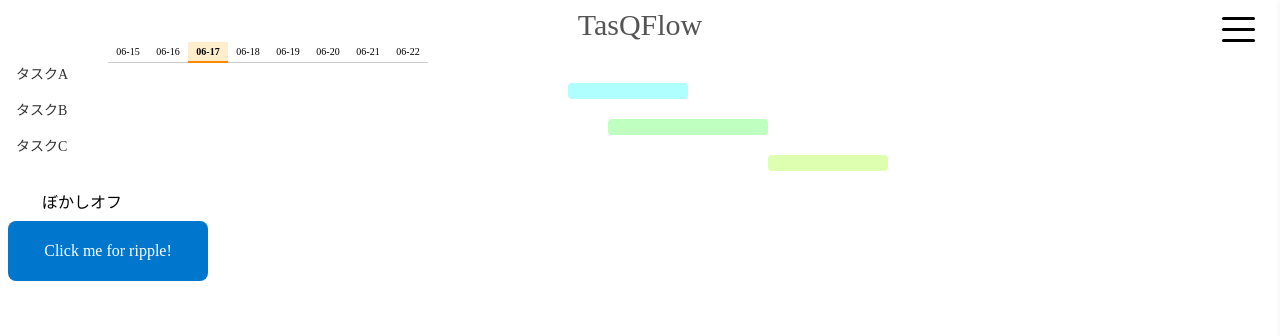
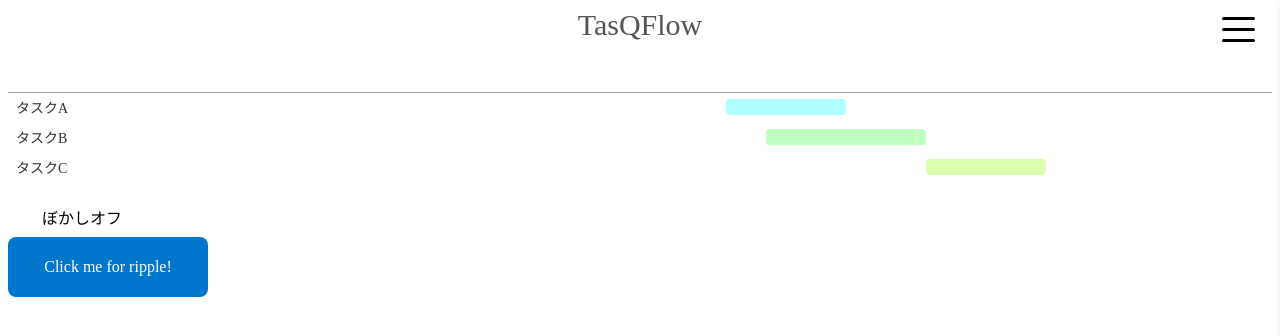
Before and after one commit to ta9scomp/gate, a React (Vite) app: page / in a window 1280 px wide. Shown: the top 336 px of the page. Built offline with nearby package versions, Linux system fonts and the light colour scheme; some icons are missing.

Commit message:
calender部分の追加

```diff
--- a/package.json
+++ b/package.json
@@ -25,6 +25,7 @@
     "@emotion/styled": "^11.14.0",
     "@mui/icons-material": "^7.1.1",
     "@mui/material": "^7.1.1",
+    "@tanstack/react-virtual": "^3.13.10",
     "lucide-react": "^0.516.0"
   }
 }
--- a/src/App.tsx
+++ b/src/App.tsx
@@ -10,6 +10,7 @@ import { calculateRenderedTasks } from "./main/tasks/calculateRenderedTasks";
 import TaskBody from "./main/tasks/taskbody";
 import { sampleTasks } from "./main/tasks/sampletask";
 import RippleTest from "./main/tasks/rippletest";
+import CalendarBody from "./main/calendar/calendarbody";
 
 function App() {
   const [tasks, setTasks] = useState<TaskType[]>([]);
@@ -33,17 +34,18 @@ function App() {
 
   return (
     <div>
-      {/* ✅ ヘッダーを最上部に追加 */}
+      {/* ヘッダーを最上部に表示 */}
       <Header onHamburgerClick={() => setShowRightSidebar((prev) => !prev)} />
 
-      {/* ✅ 右サイドバーは状態に応じて */}
+      {/* 右サイドバー　設定パネル */}
       <RightSidebar
         show={showRightSidebar}
         onClose={() => setShowRightSidebar(false)}
       />
+      {/* カレンダー本体 */}
+      <CalendarBody/>
 
-
-      {/* ✅ 本文 */}
+      {/* 開発用検証スペース */}
       <TaskBody tasks={renderedTasks} />
       <Selecteicons />
       <RippleTest />
--- /dev/null
+++ b/src/main/calendar/calendarbody.css
@@ -0,0 +1,26 @@
+/* src/main/calendar/calendarbody.css */
+.calendar-wrapper {
+  width: 100%;
+  overflow-x: auto;
+  border-bottom: 1px solid #aaa;
+  user-select: none;
+
+  /* スクロールバーを非表示（Webkitベース） */
+  scrollbar-width: none;           /* Firefox */
+  -ms-overflow-style: none;        /* IE/Edge */
+}
+
+.calendar-wrapper::-webkit-scrollbar {
+  display: none;                   /* Chrome/Safari */
+}
+
+.date-cell {
+  font-size: 14px;
+  cursor: default;
+  white-space: nowrap;
+}
+
+.date-cell.today {
+  background-color: #c7feff;
+  font-weight: bold;
+}
--- /dev/null
+++ b/src/main/calendar/calendarbody.tsx
@@ -0,0 +1,141 @@
+// src/main/calender/calendarbody.tsx
+import React, { useRef, useEffect, useState } from "react";
+import { useVirtualizer } from "@tanstack/react-virtual";
+import "./calendarbody.css";
+
+function generateDateRange(startYear: number, endYear: number): string[] {
+  const dates: string[] = [];
+  const start = new Date(startYear, 0, 1);
+  const end = new Date(endYear, 11, 31);
+
+  for (let d = new Date(start); d <= end; d.setDate(d.getDate() + 1)) {
+    const yyyy = d.getFullYear();
+    const mm = (d.getMonth() + 1).toString().padStart(2, "0");
+    const dd = d.getDate().toString().padStart(2, "0");
+    dates.push(`${yyyy}-${mm}-${dd}`);
+  }
+  return dates;
+}
+
+type CalendarBodyProps = {
+  startYear?: number;
+  endYear?: number;
+  today?: string;
+};
+
+export default function CalendarBody({
+  startYear = 2020,
+  endYear = 2040,
+  today = new Date().toISOString().slice(0, 10),
+}: CalendarBodyProps) {
+  const parentRef = useRef<HTMLDivElement>(null);
+
+
+    // マウスホイールで横スクロールを実装
+  const [scale, setScale] = useState(1); // デフォルトは100%
+
+useEffect(() => {
+  const el = parentRef.current;
+  if (!el) return;
+
+  const handleWheel = (e: WheelEvent) => {
+    if (e.ctrlKey) {
+      e.preventDefault(); // Ctrl + ホイール → ズーム
+      const zoomFactor = 1.05;
+      setScale((prev) => {
+        const next = e.deltaY < 0 ? prev * zoomFactor : prev / zoomFactor;
+        return Math.min(Math.max(next, 0.5), 4); // 0.5x〜4x に制限
+      });
+    } else {
+      e.preventDefault();
+      const speed = e.shiftKey ? 5 : 1;
+      el.scrollLeft += e.deltaY * speed; // 横スクロール（速度調整）
+    }
+  };
+
+  el.addEventListener("wheel", handleWheel, { passive: false });
+  return () => el.removeEventListener("wheel", handleWheel);
+}, []);
+
+  const allDates = React.useMemo(() => generateDateRange(startYear, endYear), [startYear, endYear]);
+
+  const rowVirtualizer = useVirtualizer({
+    count: allDates.length,
+    getScrollElement: () => parentRef.current,
+    horizontal: true,
+    estimateSize: () => 80,
+  });
+
+  useEffect(() => {
+  console.log("Current scale:", scale);
+}, [scale]);
+
+
+  // 今日の日付の位置にスクロールを合わせる処理
+  useEffect(() => {
+    if (!parentRef.current) return;
+
+    const index = allDates.indexOf(today);
+    if (index === -1) return;
+
+    const virtualItems = rowVirtualizer.getVirtualItems();
+    // 今日の日付の仮想アイテムを取得
+    const todayItem = virtualItems.find((v) => v.index === index);
+
+    // 今日の日付の開始位置(px)
+    const todayStart = todayItem ? todayItem.start : index * 80;
+
+    // スクロール位置を今日の日付位置の300px左に調整。ただし0未満にはしない
+    const scrollLeft = Math.max(todayStart - 300, 0);
+
+    parentRef.current.scrollLeft = scrollLeft;
+  }, [allDates, today, rowVirtualizer]);
+
+  return (
+    <div ref={parentRef} className="calendar-wrapper">
+
+  <div
+  className="calendar-inner"
+  style={{
+    width: `${rowVirtualizer.getTotalSize() * scale}px`,
+    height: "50px",
+    position: "relative",
+    transformOrigin: "left",
+    transition: "transform 0.1s ease-out",
+  }}
+>
+
+
+        {rowVirtualizer.getVirtualItems().map((virtualRow) => {
+          const date = allDates[virtualRow.index];
+          const isToday = date === today;
+
+          return (
+            <div
+              key={date}
+              className={`date-cell ${isToday ? "today" : ""}`}
+              style={{
+                position: "absolute",
+                left: 0,
+                top: 0,
+                height: "50px",
+                width: `${virtualRow.size * scale}px`, // ← scale 反映！
+                transform: `translateX(${virtualRow.start * scale}px)`, // ← ここも重要
+                display: "flex",
+                alignItems: "center",
+                justifyContent: "center",
+                borderRight: "1px solid #ccc",
+                boxSizing: "border-box",
+                userSelect: "none",
+                fontWeight: isToday ? "bold" : "normal",
+                backgroundColor: isToday ? "#ffefc7" : "white",
+              }}
+            >
+              {date.slice(5)}
+            </div>
+          );
+        })}
+      </div>
+    </div>
+  );
+}
--- a/src/main/tasks/rippletest.css
+++ b/src/main/tasks/rippletest.css
@@ -1,3 +1,4 @@
+/* src/main/tasks/rippletest.css */
 .ripple-wrapper {
   width: 200px;
   height: 60px;
--- a/src/main/tasks/rippletest.tsx
+++ b/src/main/tasks/rippletest.tsx
@@ -1,3 +1,4 @@
+// src/main/tasks/rippletest.tsx
 import React from "react";
 import "./rippletest.css";
 
--- a/src/main/tasks/taskbody.tsx
+++ b/src/main/tasks/taskbody.tsx
@@ -1,11 +1,11 @@
-// src/main/tasks/taskstyle.css
+// src/main/tasks/taskbody.tsx
 import React, { useRef } from "react";
+import { useVirtualizer } from "@tanstack/react-virtual";
 import { RenderedTask } from "./tasktypes";
 import "./taskstyle.css";
 
 const createRipple = (event: React.MouseEvent<HTMLDivElement>) => {
-  const target = event.currentTarget; // .ta 要素
-
+  const target = event.currentTarget;
   const ripple = document.createElement("span");
   const diameter = Math.max(target.clientWidth, target.clientHeight);
   const radius = diameter / 2;
@@ -15,15 +15,12 @@ const createRipple = (event: React.MouseEvent<HTMLDivElement>) => {
   ripple.style.top = `${event.clientY - target.getBoundingClientRect().top - radius}px`;
   ripple.className = "ripple";
 
-  // 複数Rippleが重ならないように、個別に削除する
   target.appendChild(ripple);
-
-  ripple.addEventListener("animationend", () => {
-    ripple.remove();
-  });
+  ripple.addEventListener("animationend", () => ripple.remove());
 };
 
 const TaskBody: React.FC<{ tasks: RenderedTask[] }> = ({ tasks }) => {
+  const parentRef = useRef<HTMLDivElement>(null);
   const longPressTimer = useRef<number | null>(null);
 
   const handleMouseDown = (taskId: string) => {
@@ -39,36 +36,33 @@ const TaskBody: React.FC<{ tasks: RenderedTask[] }> = ({ tasks }) => {
     }
   };
 
+
+  const allDates = React.useMemo(() => {
+    const start = new Date(Math.min(...tasks.map((t) => new Date(t.start).getTime())));
+    const end = new Date(Math.max(...tasks.map((t) => new Date(t.end).getTime())));
+    const dates: string[] = [];
+    const current = new Date(start);
+    while (current <= end) {
+      dates.push(current.toISOString().slice(0, 10));
+      current.setDate(current.getDate() + 1);
+    }
+    return dates;
+  }, [tasks]);
+
+
+  const today = new Date().toISOString().slice(0, 10);
+
+  const virtualizer = useVirtualizer({
+    count: allDates.length,
+    getScrollElement: () => parentRef.current,
+    estimateSize: () => 40,
+    horizontal: true,
+  });
+
   if (tasks.length === 0) return null;
 
-  const start = new Date(
-    Math.min(...tasks.map((t) => new Date(t.start).getTime())),
-  );
-  const end = new Date(
-    Math.max(...tasks.map((t) => new Date(t.end).getTime())),
-  );
-  const today = new Date().toISOString().slice(0, 10);
-
-  const dateRange: string[] = [];
-  const current = new Date(start);
-  while (current <= end) {
-    dateRange.push(current.toISOString().slice(0, 10));
-    current.setDate(current.getDate() + 1);
-  }
-
   return (
-    <div className="chart-wrapper">
-      <div className="chart-dates">
-        {dateRange.map((date) => (
-          <div
-            key={date}
-            className={`date-cell ${date === today ? "today" : ""}`}
-          >
-            {date.slice(5)}
-          </div>
-        ))}
-      </div>
-
+    <div className="chart-wrapper" ref={parentRef}>
       <div className="task-list">
         {tasks.map((task) => (
           <div className="task-row" key={task.id}>
--- a/src/main/tasks/taskstyle.css
+++ b/src/main/tasks/taskstyle.css
@@ -1,15 +1,27 @@
 /* src/main/tasks/taskstyle.css */
 
-/* ガントチャート全体ラッパー */
+/* ============================
+   ガントチャート全体ラッパー
+============================ */
 .chart-wrapper {
   overflow-x: auto;
   padding-bottom: 10px;
 }
 
-/* 日付ラベル行 */
+/* ============================
+   日付ラベル行（仮想化対応）
+============================ */
 .chart-dates {
   display: flex;
-  margin-left: 100px;
+  margin-left: 150px; /* タスクラベルの幅と一致させる */
+  position: relative;
+  height: 30px;
+}
+
+/* 仮想アイテムのラッパー */
+.virtual-date-spacer {
+  position: relative;
+  display: flex;
 }
 
 /* 日付セル */
@@ -19,6 +31,7 @@
   font-size: 10px;
   border-bottom: 1px solid #ccc;
   padding: 4px 0;
+  box-sizing: border-box;
 }
 
 .date-cell.today {
@@ -27,13 +40,15 @@
   font-weight: bold;
 }
 
-/* タスク本体の並び行 */
-.ta {
-  margin-top: 8px;
+/* ============================
+   タスク表示行
+============================ */
+.task-list {
+  margin-top: 4px;
 }
 
-/* sk-list各タスクバーの外側ラッパー */
-.task-bar-wrapper {
+/* タスク1行ごとのラッパー */
+.task-row {
   display: flex;
   align-items: center;
   margin-bottom: 10px;
@@ -41,24 +56,31 @@
   overflow: hidden;
 }
 
+/* 左側のタスクタイトル部分 */
 .task-label {
-  width: 150px;             /* 左側のラベル幅 */
+  width: 150px;
   padding-left: 8px;
   font-size: 14px;
   color: #333;
   white-space: nowrap;
   overflow: hidden;
   text-overflow: ellipsis;
+  flex-shrink: 0;
 }
 
+/* タスクバー本体 */
 .task-bar {
   height: 16px;
   background-color: #4caf50;
   border-radius: 4px;
+  position: relative;
+  overflow: hidden;
+  cursor: pointer;
 }
 
-
-/* Ripple エフェクト */
+/* ============================
+   Ripple エフェクト
+============================ */
 .ripple {
   position: absolute;
   /* 親要素（タスクバー）の相対位置に対して絶対配置 */
```
Also changed, not shown: 1 other file (tests, documents, lock files or other folders).
